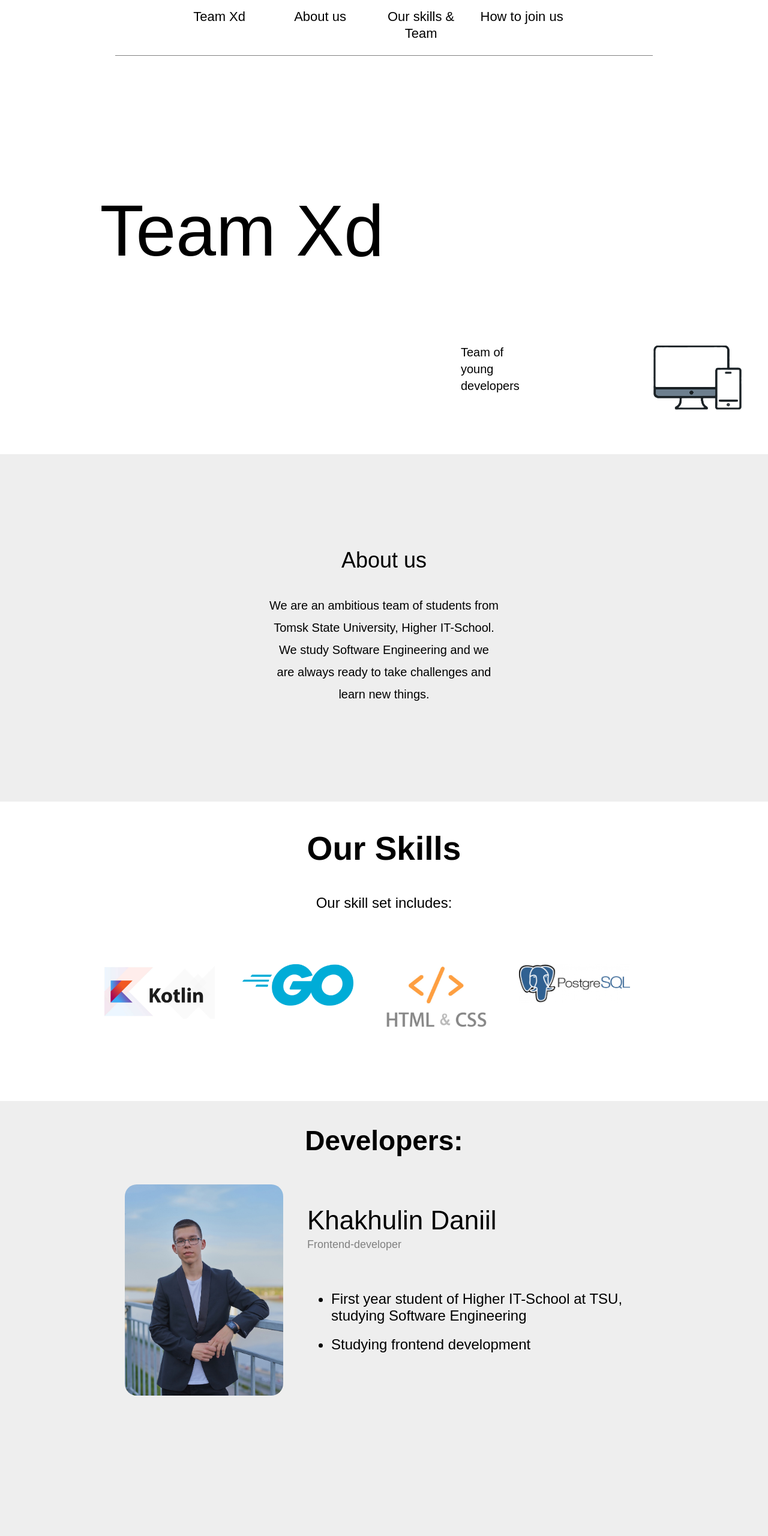
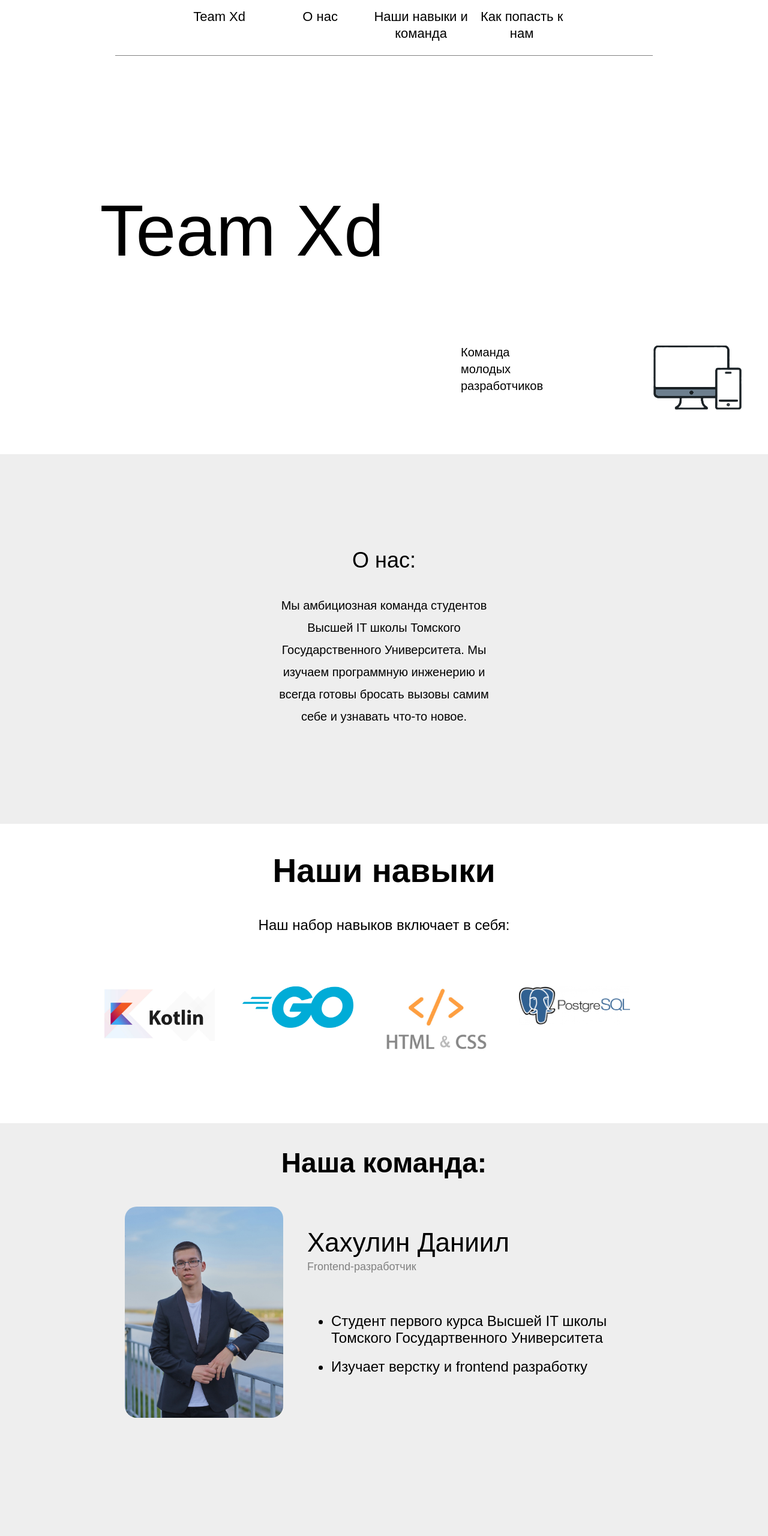
Before and after one commit to danax7/danax7.github.io, a plain HTML site: page index.html in a window 1280 px wide. Shown: the top 2560 px of the page at 60% size. Drawn offline with Linux system fonts and the light colour scheme.

Commit message:
Update index.html

```diff
--- a/index.html
+++ b/index.html
@@ -6,7 +6,7 @@
     <!-- <meta name="viewport" content="width=1500, initial-scale=1"> -->
     <link rel="stylesheet" href="ITSC_style_laptop.css" />
     <title>
-        Team Xd landing
+        Team Xd
     </title>
 </head>
 <body>
@@ -16,9 +16,9 @@
         <div class="navigation_container">
             <nav class="navcl">
                 <a class="link" href="#Team Xd"><p class="link1">Team Xd</p></a>
-                <a class="link" href="#About us"><p class="link1">About us</p></a>
-                <a class="link" href="#Our Skills"><p class="link1">Our skills & Team</p></a>
-                <a class="link" href="#How to join us"><p class="link1">How to join us</p></a>
+                <a class="link" href="#About us"><p class="link1">О нас</p></a>
+                <a class="link" href="#Our Skills"><p class="link1">Наши навыки и команда</p></a>
+                <a class="link" href="#How to join us"><p class="link1">Как попасть к нам</p></a>
             </nav>
         </div>
     </div>
@@ -29,15 +29,15 @@
             <img src="Logo.png" class="logo_img">
     </figure></p></div>
 
-<div class="miniSign">Team of young developers</div>
+<div class="miniSign">Команда молодых разработчиков</div>
 </section>
 
 <section class="section_2" id="About us">
     <div class="main_container">
-        <p class="AboutUs">About us</p>
+        <p class="AboutUs">О нас:</p>
         <div class="text_section_2">
             <p class="text_section_2_1">
-                We are an ambitious team of students from Tomsk State University, Higher IT-School. We study Software Engineering and we are always ready to take challenges and learn new things.
+               Мы амбициозная команда студентов Высшей IT школы Томского Государственного Университета. Мы изучаем программную инженерию и всегда готовы бросать вызовы самим себе и узнавать что-то новое.
             </p>
         </div>
     </div>
@@ -47,10 +47,10 @@
 
 <section class="section_4" id="Our Skills">
     <div class="main_container">
-        <h2 class="OurSkills">Our Skills</h2>
+        <h2 class="OurSkills">Наши навыки</h2>
         <div class="text_section_4">
             <p class="WeWork">
-                Our skill set includes:
+                Наш набор навыков включает в себя:
             </p>
             <div class="SkillImg">
                 <img src="Kotlin.png" alt="logo" class="Skills_img" />
@@ -69,7 +69,7 @@
 
 <section class="section_5" id="TheTeam">
     <div class="main_container">
-        <p class="titleTeam">Developers:</p>
+        <p class="titleTeam">Наша команда:</p>
         <div class="team">
             <figure class="figure">
                 <div class="person1">
@@ -81,12 +81,12 @@
                 </div>
             </figure>
             <div class="NAME">
-                <p class="name">Khakhulin Daniil</p>
-                <p class="stack">Frontend-developer</p>
+                <p class="name">Хахулин Даниил</p>
+                <p class="stack">Frontend-разработчик</p>
                 <div class="infMember">
                 <ul>
-                    <li class="inf">First year student of Higher IT-School at TSU, studying Software Engineering</li>
-                    <li class="inf">Studying frontend development</li>
+                    <li class="inf">Студент первого курса Высшей IT школы Томского Государтвенного Университета</li>
+                    <li class="inf">Изучает верстку и frontend разработку</li>
                 </ul>
             </div>
 
@@ -114,12 +114,12 @@
                 </div>
             </figure>
             <div class="NAME">
-                <p class="name">Dovidenko Gordey</p>
-                <p class="stack">Backend-developer</p>
+                <p class="name">Довыденко Гордей</p>
+                <p class="stack">Backend-разработчик</p>
                 <div class="infMember">
                 <ul>
-                    <li class="inf">First year student of Higher IT-School at TSU, studying Software Engineering</li>
-                    <li class="inf">Exploring reverse engineering</li>
+                    <li class="inf">Студент первого курса Высшей IT школы Томского Государтвенного Университета</li>
+                    <li class="inf">Интересуется и изучает reverse engineering, компьютерную безопасность </li>
                 </ul>
             </div>
 
@@ -147,11 +147,11 @@
                 </div>
             </figure>
             <div class="NAME">
-                <p class="name">Seregin Matvey</p>
-                <p class="stack">Android developer</p>
+                <p class="name">Серегин Матвей</p>
+                <p class="stack">Android разработчик</p>
                 <div class="infMember">
                 <ul>
-                    <li class="inf">First year student of Higher IT-School at TSU, studying Software Engineering</li>
+                    <li class="inf">Студент первого курса Высшей IT школы Томского Государтвенного Университета</li>
                 </ul>
             </div>
 
@@ -178,11 +178,11 @@
                 </div>
             </figure>
             <div class="NAME">
-                <p class="name">Gafarov Ruslan</p>
-                <p class="stack">Android developer</p>
+                <p class="name">Гафаров Руслан</p>
+                <p class="stack">Android разработчик</p>
                 <div class="infMember">
                 <ul>
-                    <li class="inf">First year student of Higher IT-School at TSU, studying Software Engineering</li>
+                    <li class="inf">Студент первого курса Высшей IT школы Томского Государтвенного Университета</li>
 
                 </ul>
                 </div>
@@ -195,8 +195,8 @@
 </section>
 
 <article class="article article_bluebg article_second" id="How to join us">
-    <h2 class="black">Join our Team</h2>
-    <p class="white">If you want to do cool projects with us, then send your contact details below and write about what you can use :)</p>
+    <h2 class="black">Вступай в нашу команду!</h2>
+    <p class="white">Если хочешь делать крутые проекты вместе с нами, тогда отправляй нам свои контактные данные ниже и напиши о том, чем ты можешь быть полезен нам :) </p>
     <form class="form">
       <input type="email" class="form_input" placeholder="E-mail">
       <input type="text" class="form_input" placeholder="Name">
```
